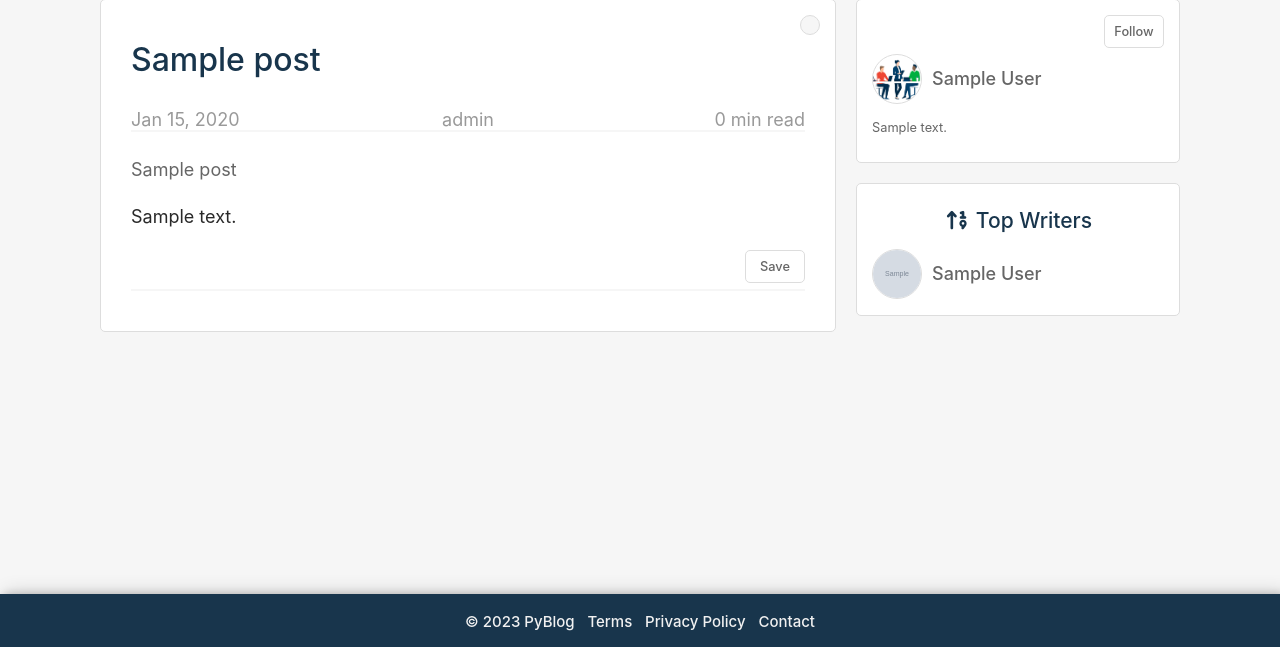
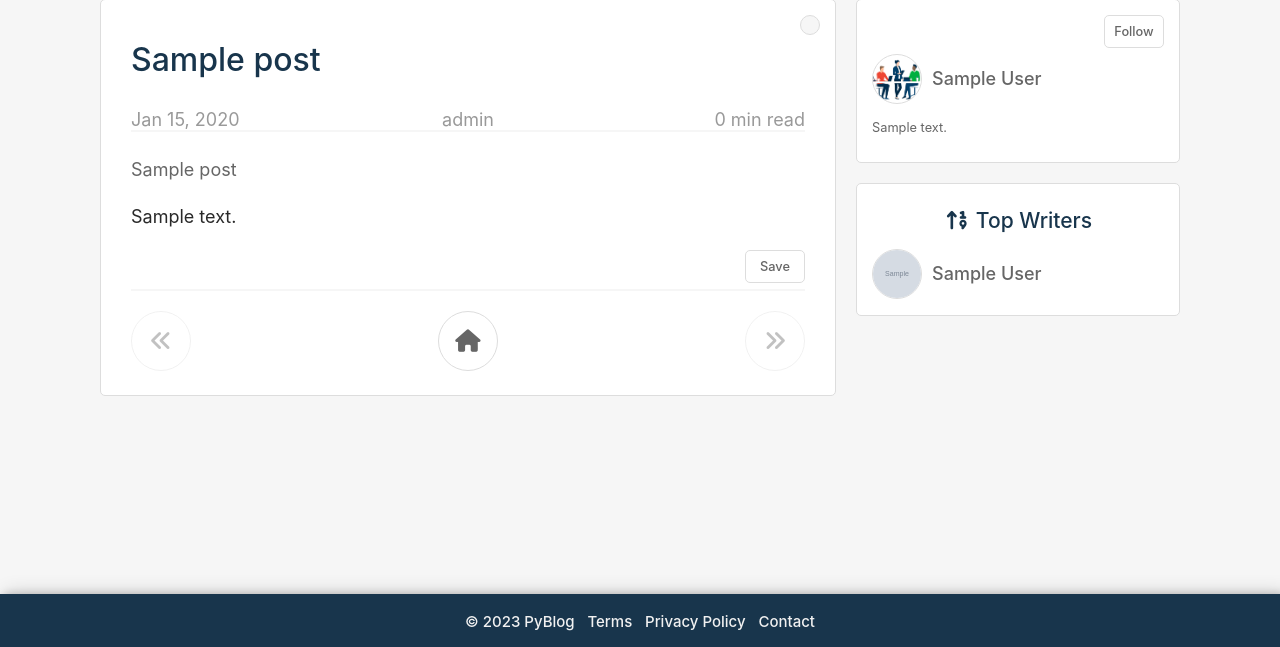
Before and after one commit to mohelhelb/pyblog, a Flask app: page /post/1 in a window 1280 px wide. Shown: the part 153-800 px from the top of the page. Run offline with Flask 3, Linux system fonts and the light colour scheme; tables that the repository leaves empty hold one stand-in row (values such as "Sample post"); grey boxes marked "Sample" are stand-in pictures; some libraries are stand-ins or nearby versions.

Commit message:
Styling: Post page. Post footer. Next/Previous buttons

```diff
--- a/pyblog/static/css/style.css
+++ b/pyblog/static/css/style.css
@@ -460,7 +460,7 @@ form legend {
   font-weight: 500;
 }
 
-.circle {
+.circle, .circle.disabled {
   display: inline-block;
   position: relative;
   width: 60px;
@@ -472,10 +472,21 @@ form legend {
   transition: none;
 }
 
+.circle.disabled {
+  opacity: 0.4;
+}
+
 .circle:active {
   outline: 3px solid rgba(0, 123, 255, 0.3);
   border: none;
   color: var(--blue-l);
+}
+
+.circle.disabled:active {
+  outline: none;
+  border: 1px solid var(--gray-m);
+  color: var(--gray-xl);
+  opacity: 0.4;
 }
 
 .abs-center {
@@ -801,14 +812,6 @@ input[type="submit"].unfollow, input[type="submit"].unbookmark {
   cursor: pointer;
 }
 
-.previous.fleft, .next.fleft {
-  float: left;
-}
-
-.previous.fright, .next.fright {
-  float: right;
-}
-
 .sort-toggle {
   position: relative;
 }
@@ -837,7 +840,7 @@ input[type="submit"].unfollow, input[type="submit"].unbookmark {
 }
 
 /*
-.previous .circle:active, .next .circle:active, .load-more .circle:active, .sort-toggle .circle:active {
+.previous .circle:active, .next .circle:active, .load-more .circle:active, .sort-toggle e:hover circle:active {
   outline: 3px solid rgba(0, 123, 255, 0.3);
   border: none;
   color: var(--blue-l);
@@ -945,6 +948,13 @@ input[type="submit"].unfollow, input[type="submit"].unbookmark {
     cursor: pointer;
   }
 
+  .circle.disabled:hover {
+    outline: none;
+    border: 1px solid var(--gray-m);
+    color: var(--gray-xl);
+    opacity: 0.4;
+  }
+
   .circle.delete:hover {
     outline: 3px solid rgba(255, 51, 51, 0.3);
     border: none;
--- a/pyblog/templates/post.html
+++ b/pyblog/templates/post.html
@@ -97,29 +97,50 @@
     {% endif %}
     <hr class="hr mt-6">
 
-    <!-- Post Footer -->
+    <!-- Post Footer > -->
     <footer class="mt-20 mb-20">
-      <div class="clearfix">
-        <div class="previous fleft width-half t-align-left">
+      <div class="div-3 clearfix">
+        <div class="fleft width-third t-align-left">
           {% if previous_post %}
             <a href="{{ url_for('post', post_id=previous_post.id) }}" class="circle">
               <span class="abs-center">
                 <i class="fa-solid fa-angles-left fa-lg"></i>
               </span>
             </a>
+            {% else %}
+            <div class="circle disabled">
+              <span class="abs-center t-align-center">
+                <i class="fa-solid fa-angles-left fa-lg"></i>
+              </span>
+            </div>
           {% endif %}
         </div>
-        <div class="next fright width-half t-align-right">
+        <div class="fleft width-third t-align-center">
+          <a href="{{ url_for('index') }}" class="circle">
+            <span class="abs-center">
+              <i class="fa-solid fa-house fa-lg"></i>
+            </span>
+          </a>
+        </div>
+        <div class="fleft width-third t-align-right">
           {% if next_post %}
             <a href="{{ url_for('post', post_id=next_post.id) }}" class="circle">
               <span class="abs-center">
                 <i class="fa-solid fa-angles-right fa-lg"></i>
               </span>
             </a>
+            {% else %}
+            <div class="circle disabled">
+              <span class="abs-center t-align-center">
+                <i class="fa-solid fa-angles-right fa-lg"></i>
+              </span>
+            </div>
           {% endif %}
         </div>
       </div>
     </footer>
+    <!-- < Post Footer -->
+
     <!-- Delete Post Modal -->
     <div class="modal" id="deletePostModal">
       <div class="card modal-content">
```
